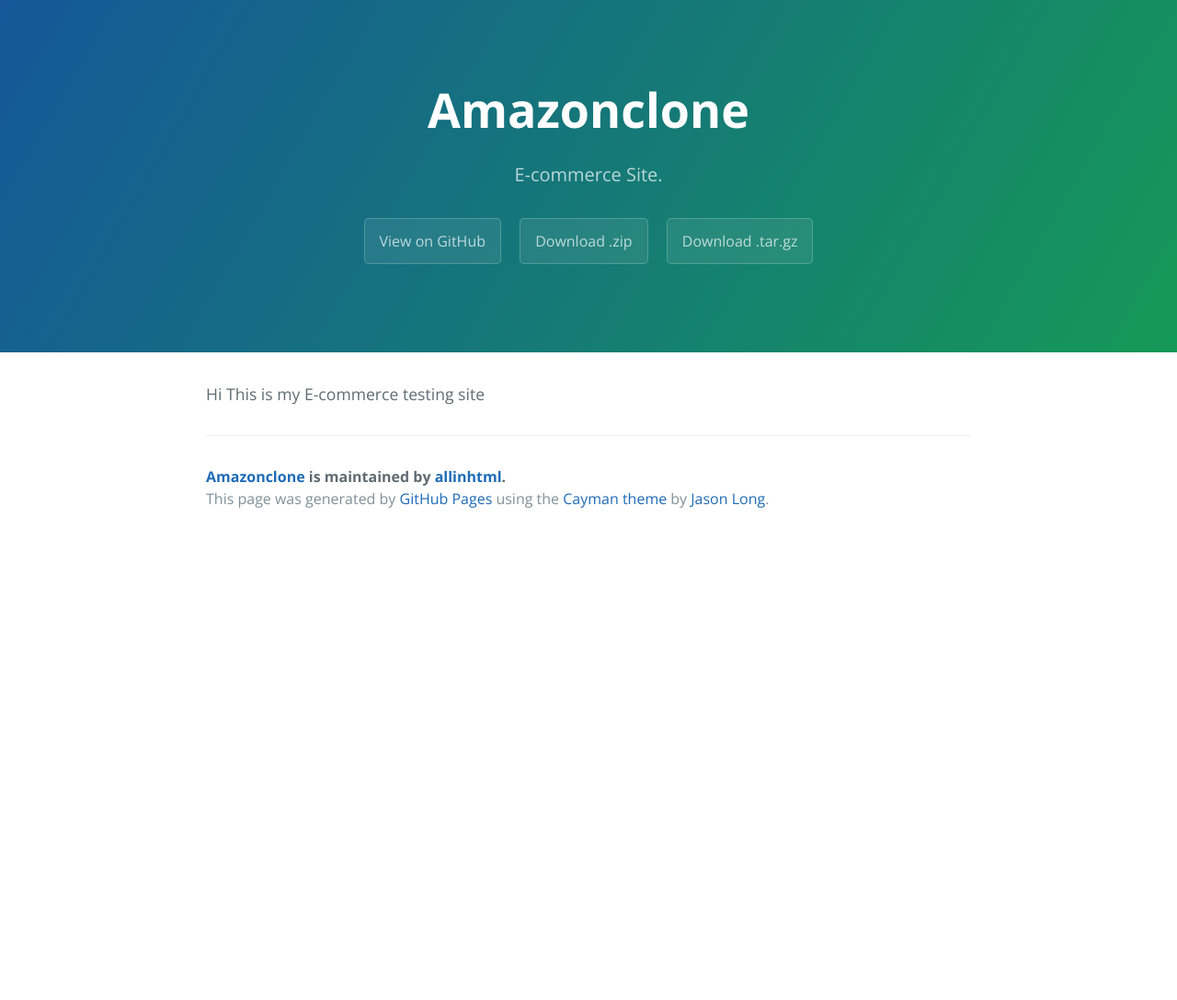
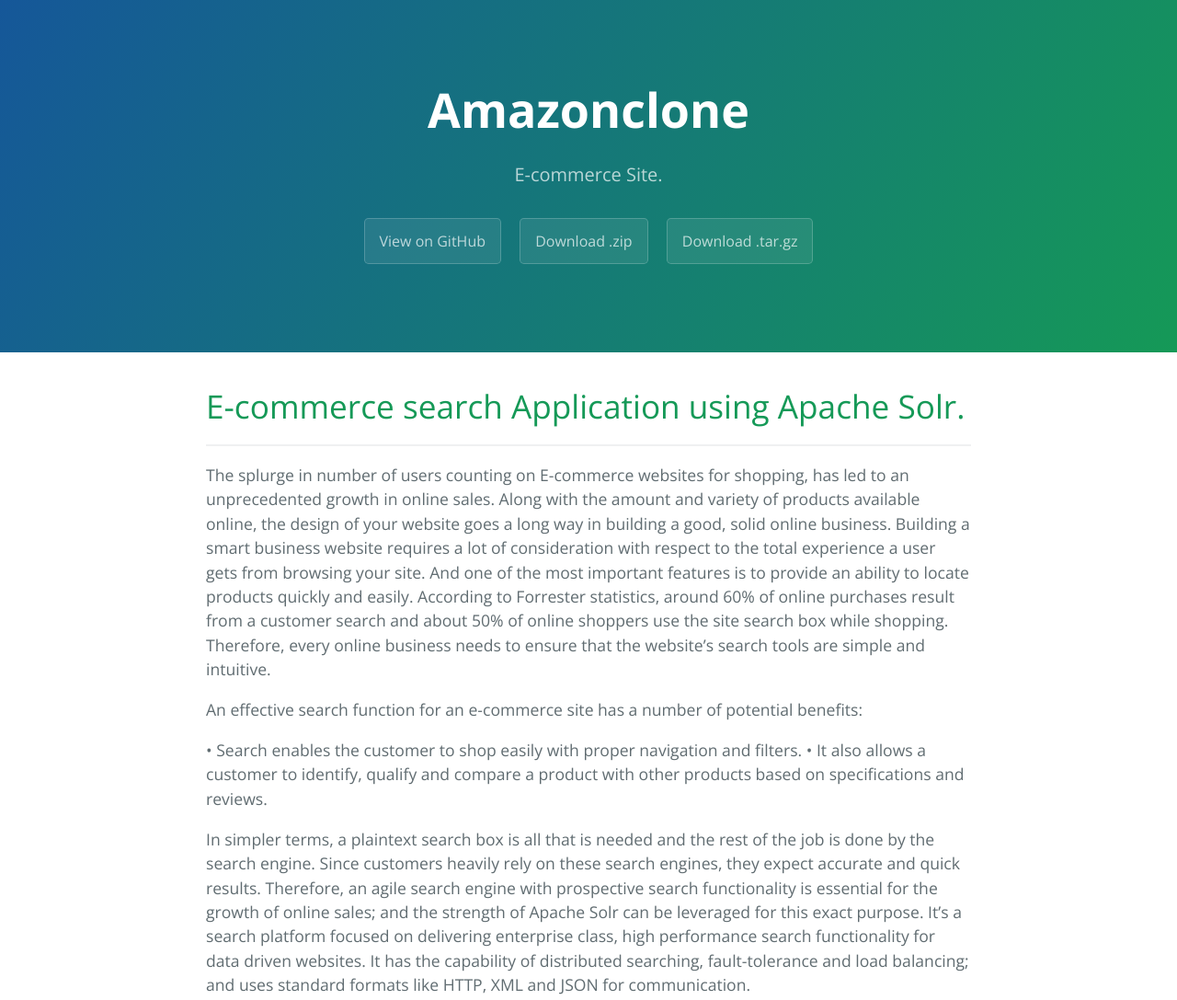
Before and after one commit to allinhtml/amazonClone, a plain HTML site: page index.html in a window 1280 px wide. Shown: the top 1087 px of the page at 92% size. Before the commit the page ends 800 px from the top, so only its background shows below. Drawn offline with nearby package versions, Linux system fonts and the light colour scheme.

Commit message:
Create gh-pages branch via GitHub

```diff
--- a/index.html
+++ b/index.html
@@ -19,7 +19,19 @@
     </section>
 
     <section class="main-content">
-      <p>Hi This is my E-commerce testing site</p>
+      <h1>
+<a id="e-commerce-search-application-using-apache-solr" class="anchor" href="#e-commerce-search-application-using-apache-solr" aria-hidden="true"><span aria-hidden="true" class="octicon octicon-link"></span></a>E-commerce search Application using Apache Solr.</h1>
+
+<hr>
+
+<p>The splurge in number of users counting on E-commerce websites for shopping, has led to an unprecedented growth in online sales. Along with the amount and variety of products available online, the design of your website goes a long way in building a good, solid online business. Building a smart business website requires a lot of consideration with respect to the total experience a user gets from browsing your site. And one of the most important features is to provide an ability to locate products quickly and easily. According to Forrester statistics, around 60% of online purchases result from a customer search and about 50% of online shoppers use the site search box while shopping. Therefore, every online business needs to ensure that the website’s search tools are simple and intuitive.</p>
+
+<p>An effective search function for an e-commerce site has a number of potential benefits:</p>
+
+<p>• Search enables the customer to shop easily with proper navigation and filters.
+• It also allows a customer to identify, qualify and compare a product with other products based on specifications and reviews.</p>
+
+<p>In simpler terms, a plaintext search box is all that is needed and the rest of the job is done by the search engine. Since customers heavily rely on these search engines, they expect accurate and quick results. Therefore, an agile search engine with prospective search functionality is essential for the growth of online sales; and the strength of Apache Solr can be leveraged for this exact purpose. It’s a search platform focused on delivering enterprise class, high performance search functionality for data driven websites. It has the capability of distributed searching, fault-tolerance and load balancing; and uses standard formats like HTTP, XML and JSON for communication.</p>
 
       <footer class="site-footer">
         <span class="site-footer-owner"><a href="https://github.com/allinhtml/amazonClone">Amazonclone</a> is maintained by <a href="https://github.com/allinhtml">allinhtml</a>.</span>
```
Also changed, not shown: params.json (+1 -1 lines).
